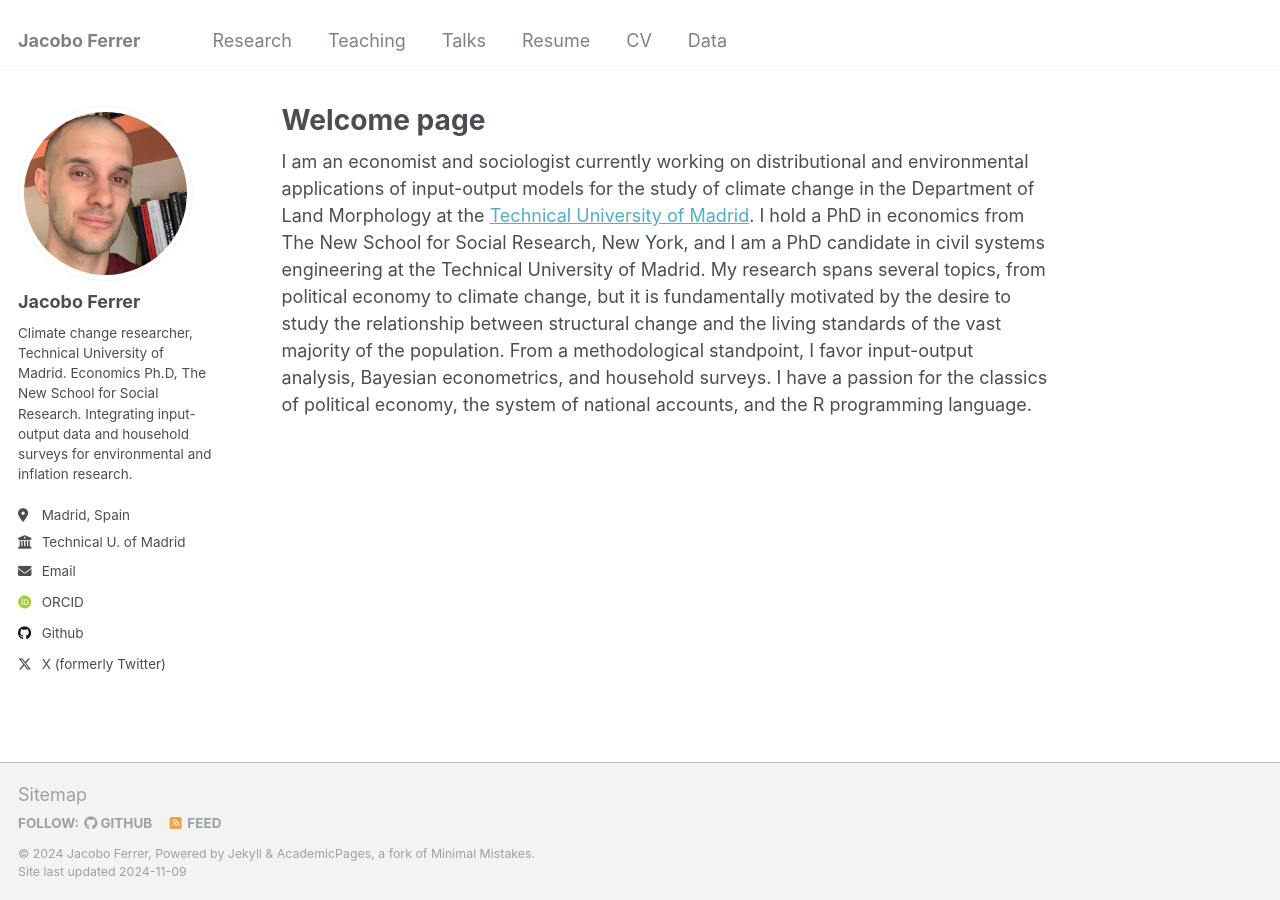
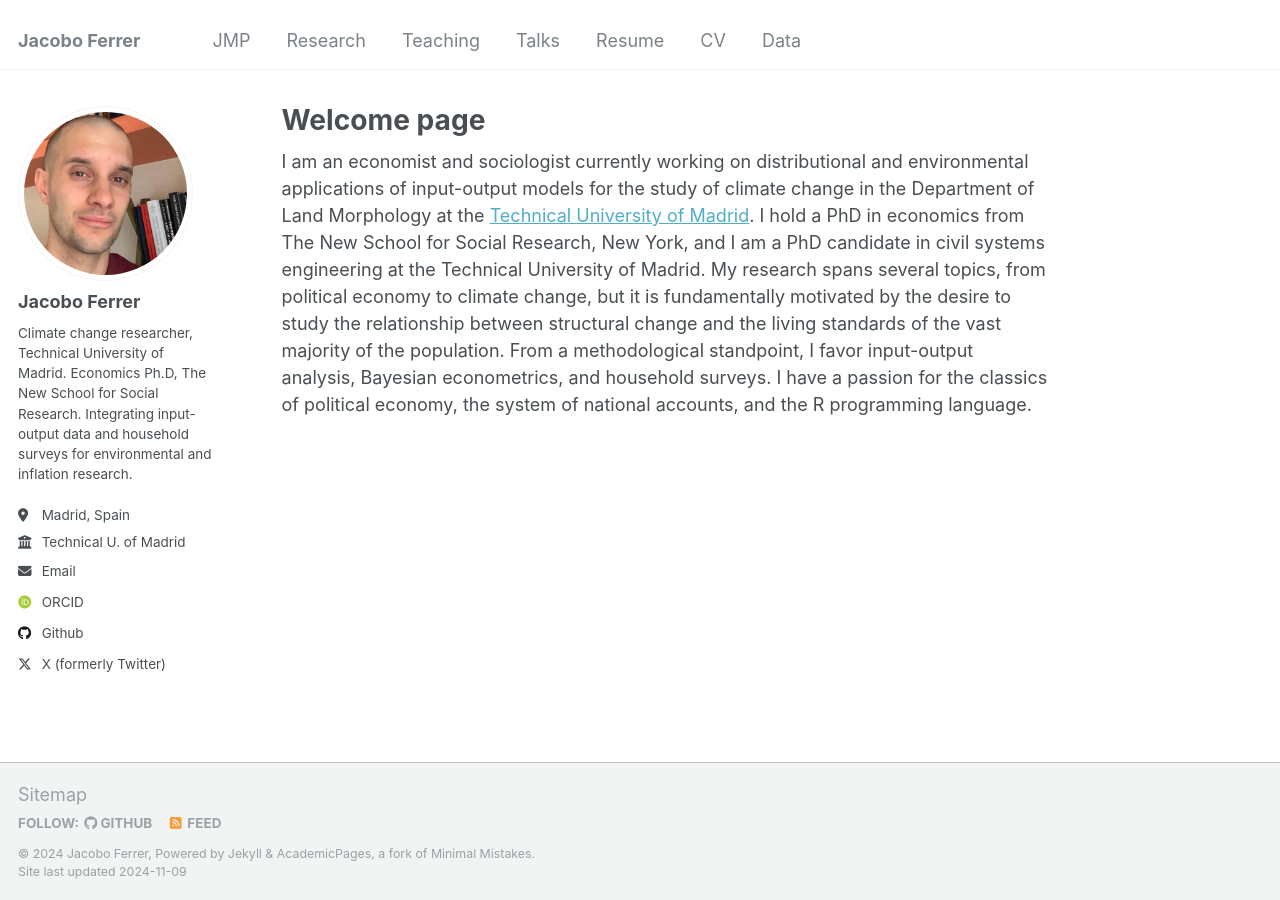
Before and after one commit to jferrherz/jferrherz.github.io, a Jekyll site: the page built from _pages/about.md, in a window 1280 px wide. Built offline with Jekyll 4.4.1, drawn with Linux system fonts in a browser that asks for light colours; some web fonts are replaced.

Commit message:
Update navigation.yml

```diff
--- a/_data/navigation.yml
+++ b/_data/navigation.yml
@@ -5,6 +5,9 @@
 # prevent it from being included in the site.
 
 main:
+  - title: "JMP"
+    url: /jmp/
+
   - title: "Research"
     url: /publications/
 
```
